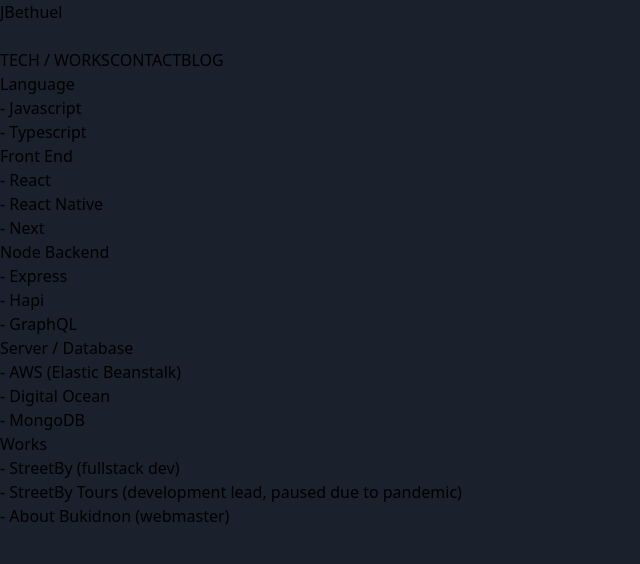
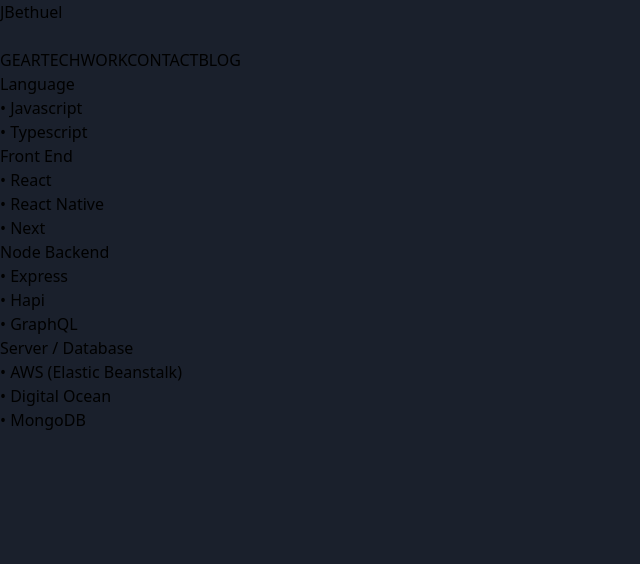
Before and after one commit to jbethuel/website, a Next.js app: page /tech in a window 1280 px wide. Shown: the top 564 px of the page, without its empty margins (0-640 px from the left). Built offline with nearby package versions, Linux system fonts and the light colour scheme.

Commit message:
✨ separate work and tech. added gear page

```diff
--- a/components/navbar.tsx
+++ b/components/navbar.tsx
@@ -39,10 +39,22 @@
       <nav className={`sm:block ${isOpen ? 'block' : 'hidden'}`}>
         <div className='px-2 pt-2 pb-4 sm:flex sm:p-0'>
           <a
+            href='/gear'
+            className='block px-2 py-1 text-white text-right font-semibold rounded hover:bg-white hover:text-gray-900'
+          >
+            GEAR
+          </a>
+          <a
             href='/tech'
             className='block px-2 py-1 text-white text-right font-semibold rounded hover:bg-white hover:text-gray-900'
           >
-            TECH / WORKS
+            TECH
+          </a>
+          <a
+            href='/work'
+            className='block px-2 py-1 text-white text-right font-semibold rounded hover:bg-white hover:text-gray-900'
+          >
+            WORK
           </a>
           <a
             href='/contact'
--- a/package.json
+++ b/package.json
@@ -6,7 +6,7 @@
   "author": "",
   "license": "ISC",
   "scripts": {
-    "develop": "next",
+    "dev": "next",
     "build": "next build",
     "export": "next export",
     "start": "next start"
--- a/pages/contact.tsx
+++ b/pages/contact.tsx
@@ -2,18 +2,19 @@
 
 import Navbar from '../components/navbar'
 import SEO from '../components/seo'
+import Container from '../components/container'
 
 const Contact = () => {
   return (
     <>
       <SEO />
       <Navbar />
-      <div className='container mx-auto mt-4 lg:w-1/2 md:w-4/5 px-6'>
+      <Container>
         <p className='text-white text-lg'>
           You can always reach me out @ jbethueldc@gmail.com
         </p>
         <p className='text-white text-lg'>Mobile +639958479106</p>
-      </div>
+      </Container>
     </>
   )
 }
--- a/pages/index.tsx
+++ b/pages/index.tsx
@@ -2,13 +2,14 @@
 
 import Navbar from '../components/navbar'
 import SEO from '../components/seo'
+import Container from '../components/container'
 
 const Home = () => {
   return (
     <>
       <SEO />
       <Navbar />
-      <div className='container mx-auto mt-4 lg:w-1/2 md:w-4/5'>
+      <Container>
         <p className='text-white px-6'>
           Hello! I'm Joseph Bethuel Dela Cruz, <br />
           Software engineer based at Cagayan de Oro City, Philippines.
@@ -21,7 +22,7 @@
           though I am working on a mobile app, I have also worked on its backend
           features.
         </p>
-      </div>
+      </Container>
     </>
   )
 }
--- a/pages/tech.tsx
+++ b/pages/tech.tsx
@@ -2,6 +2,7 @@
 
 import Navbar from '../components/navbar'
 import SEO from '../components/seo'
+import Container from '../components/container'
 
 const Tech = () => {
   return (
@@ -13,24 +14,24 @@
           <div className='w-1/2 mb-4 text-white'>
             <h1 className='text-bold text-xl font-semibold'>Language</h1>
             <ul>
-              <li>- Javascript</li>
-              <li>- Typescript</li>
+              <li>• Javascript</li>
+              <li>• Typescript</li>
             </ul>
           </div>
           <div className='w-1/2 mb-4 text-white'>
             <h1 className='text-bold text-xl font-semibold'>Front End</h1>
             <ul>
-              <li>- React</li>
-              <li>- React Native</li>
-              <li>- Next</li>
+              <li>• React</li>
+              <li>• React Native</li>
+              <li>• Next</li>
             </ul>
           </div>
           <div className='w-1/2 mb-4 text-white'>
             <h1 className='text-bold text-xl font-semibold'>Node Backend</h1>
             <ul>
-              <li>- Express</li>
-              <li>- Hapi</li>
-              <li>- GraphQL</li>
+              <li>• Express</li>
+              <li>• Hapi</li>
+              <li>• GraphQL</li>
             </ul>
           </div>
           <div className='w-1/2 mb-4 text-white'>
@@ -38,49 +39,9 @@
               Server / Database
             </h1>
             <ul>
-              <li>- AWS (Elastic Beanstalk)</li>
-              <li>- Digital Ocean</li>
-              <li>- MongoDB</li>
-            </ul>
-          </div>
-        </div>
-        <div className='px-6 mt-5'>
-          <div className='w-full mb-4 text-white'>
-            <h1 className='text-bold text-xl font-semibold'>Works</h1>
-            <ul>
-              <li>
-                -{' '}
-                <a
-                  className='underline'
-                  target='_blank'
-                  rel='noreferrer'
-                  href='https://streetby.com'
-                >
-                  StreetBy (fullstack dev)
-                </a>
-              </li>
-              <li>
-                -{' '}
-                <a
-                  className='underline'
-                  target='_blank'
-                  rel='noreferrer'
-                  href='https://streetby.com'
-                >
-                  StreetBy Tours (development lead, paused due to pandemic)
-                </a>
-              </li>
-              <li>
-                -{' '}
-                <a
-                  className='underline'
-                  target='_blank'
-                  rel='noreferrer'
-                  href='https://aboutbukidnon.com'
-                >
-                  About Bukidnon (webmaster)
-                </a>
-              </li>
+              <li>• AWS (Elastic Beanstalk)</li>
+              <li>• Digital Ocean</li>
+              <li>• MongoDB</li>
             </ul>
           </div>
         </div>
```
Also changed, not shown: pages/gear.tsx (added, +51 -0 lines), pages/work.tsx (added, +60 -0 lines).
